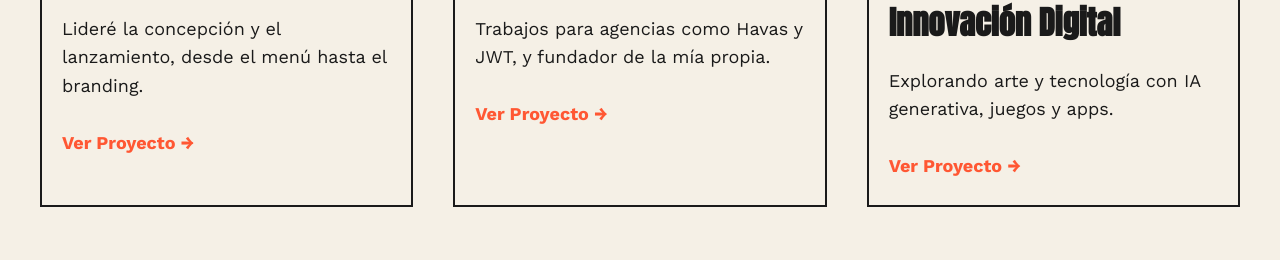
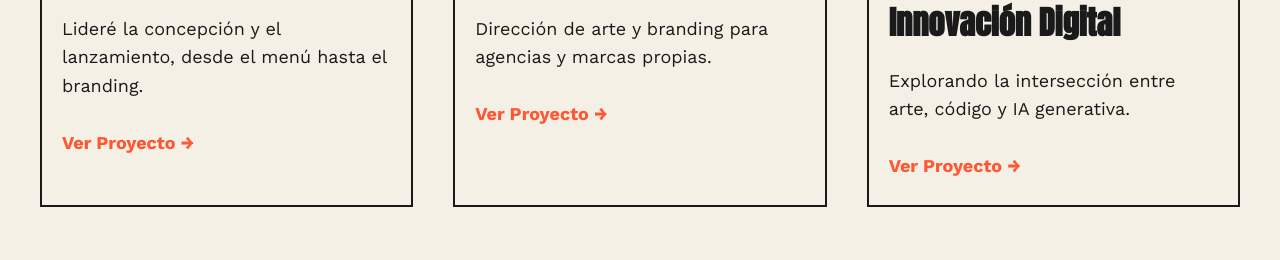
Before and after one commit to TomTondreau/CV, a plain HTML site: page index.html in a window 1280 px wide. Shown: the part 835-1095 px from the top of the page. Drawn offline with nearby package versions, Linux system fonts and the light colour scheme.

Commit message:
fix: Ajustar la longitud de las descripciones de los proyectos para un tamaño uniforme

```diff
--- a/index.html
+++ b/index.html
@@ -42,7 +42,7 @@
                     <img src="images/CD1.png" alt="Creative project example">
                     <div class="work-caption">
                         <h3>Director Creativo</h3>
-                        <p>Trabajos para agencias como Havas y JWT, y fundador de la mía propia.</p>
+                        <p>Dirección de arte y branding para agencias y marcas propias.</p>
                         <span class="link-indicator">Ver Proyecto →</span>
                     </div>
                 </a>
@@ -52,7 +52,7 @@
                     <img src="images/ai_creations_hero.png" alt="AI Creations example">
                     <div class="work-caption">
                         <h3>Laboratorio de Innovación Digital</h3>
-                        <p>Explorando arte y tecnología con IA generativa, juegos y apps.</p>
+                        <p>Explorando la intersección entre arte, código y IA generativa.</p>
                         <span class="link-indicator">Ver Proyecto →</span>
                     </div>
                 </a>
```
Also changed, not shown: work.html (+2 -2 lines).
